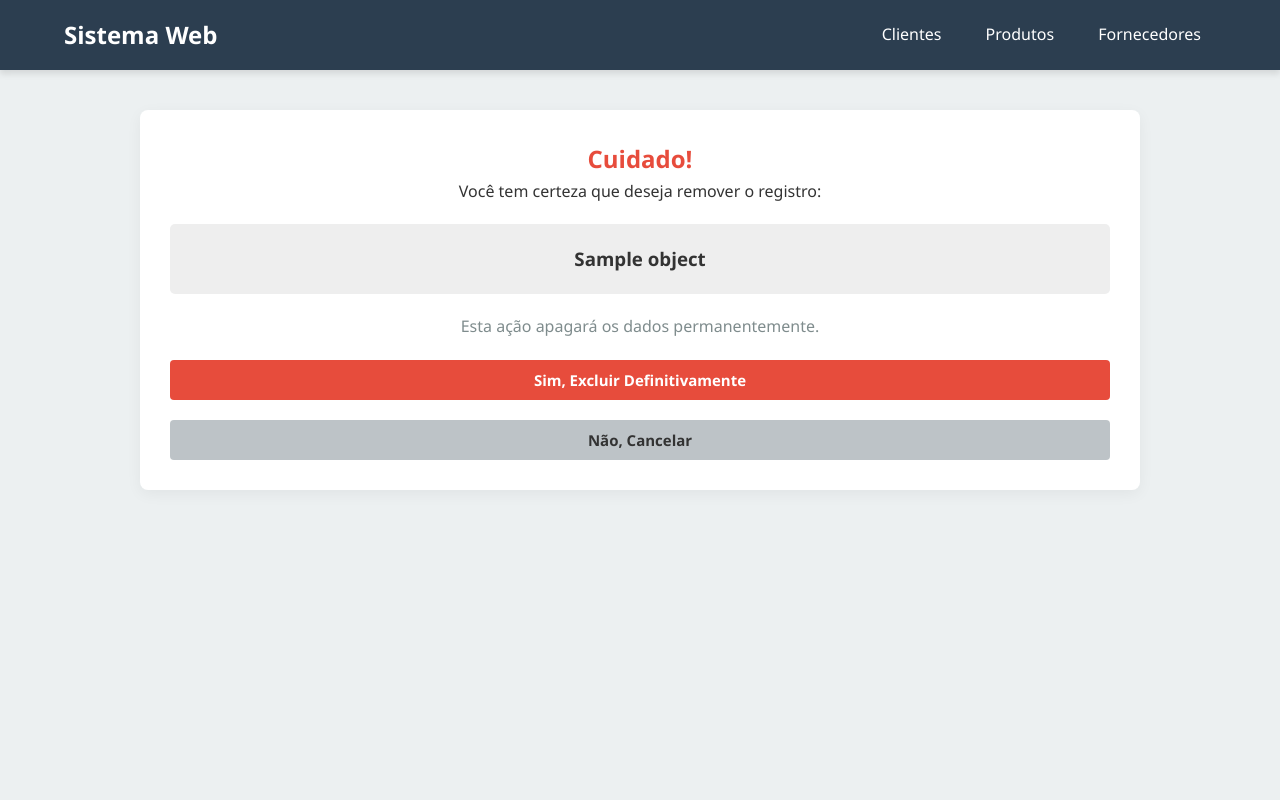
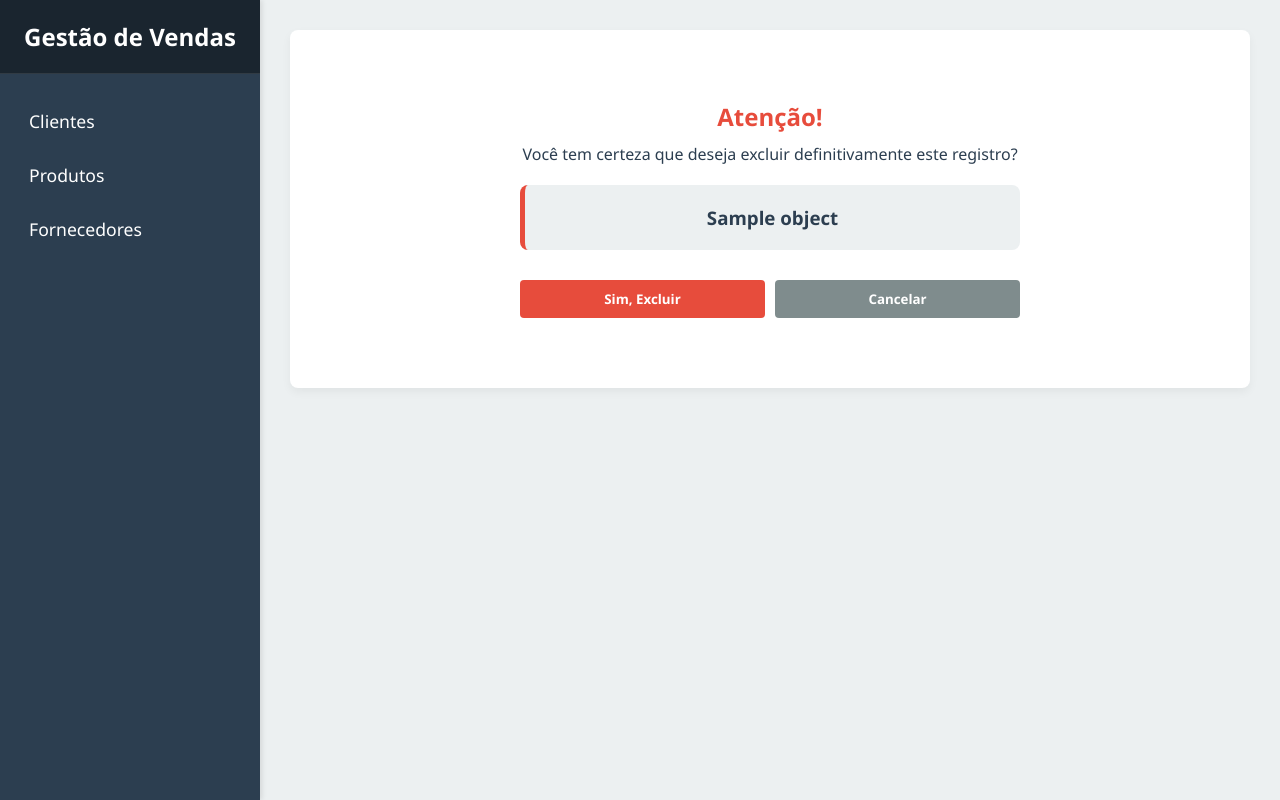
Before and after one commit to SilasCorreia8/sistema-de-gestao, a Django app: template projeto/templates/clientes/excluir.html in a window 1280 px wide. Run offline with Django 3.2, Linux system fonts and the light colour scheme; the template is opened without the code that fills it: most values are stand-ins (such as "Sample title", 1, 10 or a date in 2020).

Commit message:
style: system layout - /templates

```diff
--- a/projeto/projeto/urls.py
+++ b/projeto/projeto/urls.py
@@ -22,8 +22,8 @@ urlpatterns = [
     path('clientes/', include('clientes.urls')),
     path('produtos/', include('produtos.urls')),
     path('fornecedores/', include('fornecedores.urls')),
-    path('api-clientes/', include('clientes.urls')),
-    path('api-produtos/', include('produtos.urls')),
-    path('fornecedores-produtos/', include('fornecedores.urls')),
+    # path('api-clientes/', include('clientes.urls')),
+    # path('api-produtos/', include('produtos.urls')),
+    # path('fornecedores-produtos/', include('fornecedores.urls')),
     path('admin/', admin.site.urls),
 ]
--- a/projeto/templates/base.html
+++ b/projeto/templates/base.html
@@ -3,20 +3,24 @@
 <head>
     <meta charset="UTF-8">
     <meta name="viewport" content="width=device-width, initial-scale=1.0">
-    <title>Sistema Web de Gestão</title>
+    <title>Gestão de Vendas PRO</title>
 
     <style>
+        /* VARIÁVEIS DE CORES */
         :root {
-            --primary: #2c3e50;  /* Azul Escuro (Menu e Títulos) */
-            --accent: #3498db;   /* Azul Claro (Botões e Destaques) */
-            --danger: #e74c3c;   /* Vermelho (Excluir e Alertas) */
-            --success: #27ae60;  /* Verde (Salvar e Novos Registros) */
-            --light: #ecf0f1;    /* Cinza Claro (Fundo do site) */
-            --white: #ffffff;    /* Branco (Fundo das caixas) */
-            --dark: #333333;     /* Quase preto (Textos) */
-            --border: #bdc3c7;   /* Cor suave para bordas */
+            --primary: #2c3e50;
+            --accent: #3498db;
+            --danger: #e74c3c;
+            --warning: #f39c12;  /* Laranja para botões de edição */
+            --secondary: #7f8c8d;/* Cinza para botões de cancelar */
+            --success: #27ae60;
+            --light: #ecf0f1;
+            --white: #ffffff;
+            --dark: #2c3e50;
+            --border: #bdc3c7;
         }
 
+        /* RESET */
         * {
             box-sizing: border-box;
             margin: 0;
@@ -27,104 +31,125 @@
         body {
             background-color: var(--light);
             color: var(--dark);
-            line-height: 1.6;
+            display: flex;
+            height: 100vh;
+            overflow: hidden;
         }
 
-        /* MENU DE NAVEGAÇÃO (Navbar) */
-        .navbar {
+        /* MENU LATERAL (SIDEBAR) */
+        .sidebar {
+            width: 260px;
             background-color: var(--primary);
-            padding: 1rem 5%; /* Espaçamento fluido */
+            color: var(--white);
             display: flex;
-            justify-content: space-between;
-            align-items: center;
-            box-shadow: 0 4px 6px rgba(0,0,0,0.1); /* Sombra */
+            flex-direction: column;
+            box-shadow: 2px 0 5px rgba(0,0,0,0.1);
+            z-index: 10;
         }
 
-        .navbar-brand {
-            color: var(--white);
+        .sidebar-header {
+            padding: 20px;
             font-size: 1.5rem;
             font-weight: bold;
-            text-decoration: none;
+            text-align: center;
+            background-color: #1a252f;
+            border-bottom: 1px solid rgba(255,255,255,0.1);
         }
 
-        .nav-links a {
+        .sidebar-nav {
+            display: flex;
+            flex-direction: column;
+            padding-top: 20px;
+        }
+
+        .sidebar-nav a {
             color: var(--white);
             text-decoration: none;
-            margin-left: 10px;
-            font-weight: 500;
-            padding: 8px 15px;
-            border-radius: 4px;
-            transition: background 0.3s ease; /* Efeito suave */
+            padding: 15px 25px;
+            font-size: 1.1rem;
+            border-left: 4px solid transparent;
+            transition: all 0.3s ease;
         }
 
-        .nav-links a:hover {
-            background-color: var(--accent); /* Acende ao passar o mouse */
+        .sidebar-nav a:hover {
+            background-color: rgba(255,255,255,0.05);
+            border-left: 4px solid var(--accent);
         }
 
-        /* CONTEÚDO PRINCIPAL (A "Folha" Branca) */
-        .container {
-            max-width: 1000px;
-            margin: 40px auto;
+        /* ÁREA PRINCIPAL (DASHBOARD) */
+        .main-content {
+            flex: 1;
+            display: flex;
+            flex-direction: column;
+            overflow-y: auto;
+        }
+
+        .topbar {
+            background-color: var(--white);
+            padding: 15px 30px;
+            box-shadow: 0 2px 5px rgba(0,0,0,0.05);
+            display: flex;
+            justify-content: flex-end;
+            font-weight: bold;
+            color: var(--primary);
+        }
+
+        .painel {
+            background-color: var(--white);
+            margin: 30px;
             padding: 30px;
-            background: var(--white);
             border-radius: 8px;
-            box-shadow: 0 4px 15px rgba(0,0,0,0.05); /* Sombra  suave */
+            box-shadow: 0 4px 10px rgba(0,0,0,0.05);
         }
 
         /* TABELAS */
         table {
             width: 100%;
             border-collapse: collapse;
-            margin-top: 20px;
+            margin-top: 15px;
         }
 
         th {
-            background-color: var(--primary);
-            color: var(--white);
+            background-color: var(--light);
+            color: var(--primary);
             text-align: left;
-            padding: 15px;
+            padding: 12px;
+            border-bottom: 2px solid var(--border);
         }
 
         td {
-            padding: 15px;
-            border-bottom: 1px solid var(--border);
+            padding: 12px;
+            border-bottom: 1px solid #eee;
         }
 
-        tr:hover {
-            background-color: #f9f9f9; /* Destaca a linha inteira */
-        }
+        tr:hover { background-color: #fcfcfc; }
 
         /* FORMULÁRIOS */
-        form p {
-            margin-bottom: 15px;
-        }
+        form p { margin-bottom: 15px; }
 
         label {
             display: block;
-            font-weight: 600;
+            font-weight: bold;
             margin-bottom: 5px;
-            color: var(--primary);
+            font-size: 0.9rem;
         }
 
-        /* Estiliza automaticamente TODOS os tipos de inputs do Django */
-        input[type="text"], input[type="email"], input[type="number"],
-        input[type="date"], select {
+        input[type="text"], input[type="email"], input[type="number"], input[type="date"], select {
             width: 100%;
             padding: 10px;
             border: 1px solid var(--border);
             border-radius: 4px;
-            font-size: 16px;
-            transition: border 0.3s, box-shadow 0.3s;
+            font-size: 1rem;
+            transition: border-color 0.3s;
         }
 
         input:focus {
             outline: none;
             border-color: var(--accent);
-            box-shadow: 0 0 5px rgba(52, 152, 219, 0.4);
         }
 
-        /* BOTÕES */
-        .btn, button, input[type="submit"] {
+        /* BOTÕES GERAIS */
+        button, .btn, input[type="submit"] {
             display: inline-block;
             background-color: var(--accent);
             color: var(--white);
@@ -133,50 +158,91 @@
             border-radius: 4px;
             cursor: pointer;
             text-decoration: none;
-            font-size: 15px;
             font-weight: bold;
-            transition: opacity 0.3s, transform 0.1s;
+            transition: opacity 0.3s;
+            text-align: center;
         }
 
-        .btn:hover, button:hover, input[type="submit"]:hover {
-            opacity: 0.9;
-            transform: translateY(-1px); /* Botão "sobe" 1 pixel ao passar o mouse */
-        }
+        button:hover, .btn:hover { opacity: 0.9; }
 
+        .btn-success { background-color: var(--success); }
         .btn-danger { background-color: var(--danger); }
-        .btn-success { background-color: var(--success); }
+        .btn-warning { background-color: var(--warning); }
+        .btn-secondary { background-color: var(--secondary); }
 
-        /* UTILITÁRIOS (Classes auxiliares para organizar o layout) */
-        .d-flex {
+        /* UTILITÁRIOS GERAIS */
+        .text-center { text-align: center; }
+        .text-right { text-align: right; }
+        .mt-3 { margin-top: 20px; }
+
+        /* CLASSES DE LAYOUT (Telas do CRUD) */
+
+        /* Cabeçalho padrão de todas as telas (Título e Botão Novo) */
+        .page-header {
             display: flex;
             justify-content: space-between;
             align-items: center;
+            border-bottom: 2px solid var(--light);
+            padding-bottom: 15px;
             margin-bottom: 20px;
-            padding-bottom: 10px;
-            border-bottom: 2px solid var(--light);
         }
 
-        .text-center { text-align: center; }
-        .mt-3 { margin-top: 20px; }
-        .w-100 { width: 100%; }
+        /* Container centralizado para formulários não ficarem largos */
+        .form-container {
+            max-width: 600px;
+            margin: 0 auto;
+        }
 
+        /* Coloca os botões do formulário lado a lado */
+        .form-actions {
+            display: flex;
+            gap: 10px;
+            margin-top: 30px;
+        }
+        .form-actions .btn {
+            flex: 1; /* Faz os botões dividirem o espaço igualmente */
+        }
+
+        /* Caixa de alerta para a tela de exclusão */
+        .alert-container {
+            max-width: 500px;
+            margin: 40px auto;
+            text-align: center;
+        }
+
+        .alert-box {
+            background-color: var(--light);
+            padding: 20px;
+            border-radius: 8px;
+            margin: 20px 0;
+            border-left: 5px solid var(--danger);
+        }
+        .alert-box h3 {
+            color: var(--primary);
+        }
     </style>
 </head>
 <body>
 
-    <nav class="navbar">
-        <a href="#" class="navbar-brand">Sistema Web</a>
-        <div class="nav-links">
+    <aside class="sidebar">
+        <div class="sidebar-header">
+            Gestão de Vendas
+        </div>
+        <nav class="sidebar-nav">
             <a href="{% url 'lista-clientes' %}">Clientes</a>
             <a href="{% url 'lista-produtos' %}">Produtos</a>
             <a href="{% url 'lista-fornecedores' %}">Fornecedores</a>
+        </nav>
+    </aside>
+
+    <div class="main-content">
+        <!-- <header class="topbar">Painel de Controle</header> -->
+
+        <div class="painel">
+            {% block content %}
+            {% endblock %}
         </div>
-    </nav>
-
-    <main class="container">
-        {% block content %}
-        {% endblock %}
-    </main>
+    </div>
 
 </body>
 </html>
--- a/projeto/templates/clientes/excluir.html
+++ b/projeto/templates/clientes/excluir.html
@@ -1,25 +1,22 @@
 {% extends 'base.html' %}
 
 {% block content %}
-<div style="text-align: center;">
-    <h2 style="color: var(--danger);">Cuidado!</h2>
-    <p>Você tem certeza que deseja remover o registro:</p>
+<div class="alert-container">
 
-    <div style="background: #eee; padding: 20px; margin: 20px 0; border-radius: 5px;">
+    <h2 style="color: var(--danger); margin-bottom: 10px;">Atenção!</h2>
+    <p>Você tem certeza que deseja excluir definitivamente este registro?</p>
+
+    <div class="alert-box">
         <h3>{{ object.nome }}</h3>
     </div>
 
-    <p style="margin-bottom: 20px; color: #7f8c8d;">Esta ação apagará os dados permanentemente.</p>
-
     <form method="post">
         {% csrf_token %}
-        <button type="submit" class="btn btn-danger w-100">Sim, Excluir Definitivamente</button>
+        <div class="form-actions">
+            <button type="submit" class="btn btn-danger">Sim, Excluir</button>
+            <button type="button" class="btn btn-secondary" onclick="history.back()">Cancelar</button>
+        </div>
     </form>
 
-    <div class="mt-3">
-        <button type="button" class="btn w-100" style="background-color: #bdc3c7; color: var(--dark);" onclick="history.back()">
-            Não, Cancelar
-        </button>
-    </div>
 </div>
 {% endblock %}
--- a/projeto/templates/clientes/lista.html
+++ b/projeto/templates/clientes/lista.html
@@ -1,7 +1,7 @@
 {% extends 'base.html' %}
 
 {% block content %}
-<div class="d-flex">
+<div class="page-header">
     <h1>Lista de Clientes</h1>
     <a href="{% url 'criar-clientes' %}" class="btn btn-success">Novo Cliente</a>
 </div>
--- a/projeto/templates/fornecedores/lista.html
+++ b/projeto/templates/fornecedores/lista.html
@@ -1,7 +1,7 @@
 {% extends 'base.html' %}
 
 {% block content %}
-<div class="d-flex">
+<div class="page-header">
     <h1>Lista de Fornecedores</h1>
     <a href="{% url 'criar-fornecedores' %}" class="btn btn-success">Novo Fornecedor</a>
 </div>
--- a/projeto/templates/produtos/lista.html
+++ b/projeto/templates/produtos/lista.html
@@ -1,7 +1,7 @@
 {% extends 'base.html' %}
 
 {% block content %}
-<div class="d-flex">
+<div class="page-header">
     <h1>Lista de Produtos</h1>
     <a href="{% url 'criar-produtos' %}" class="btn btn-success">Novo Produto</a>
 </div>
```
Also changed, not shown: projeto/templates/clientes/form.html (+6 -5 lines), projeto/templates/fornecedores/excluir.html (+9 -12 lines), projeto/templates/fornecedores/form.html (+6 -5 lines), projeto/templates/produtos/excluir.html (+9 -12 lines), projeto/templates/produtos/form.html (+6 -5 lines).
